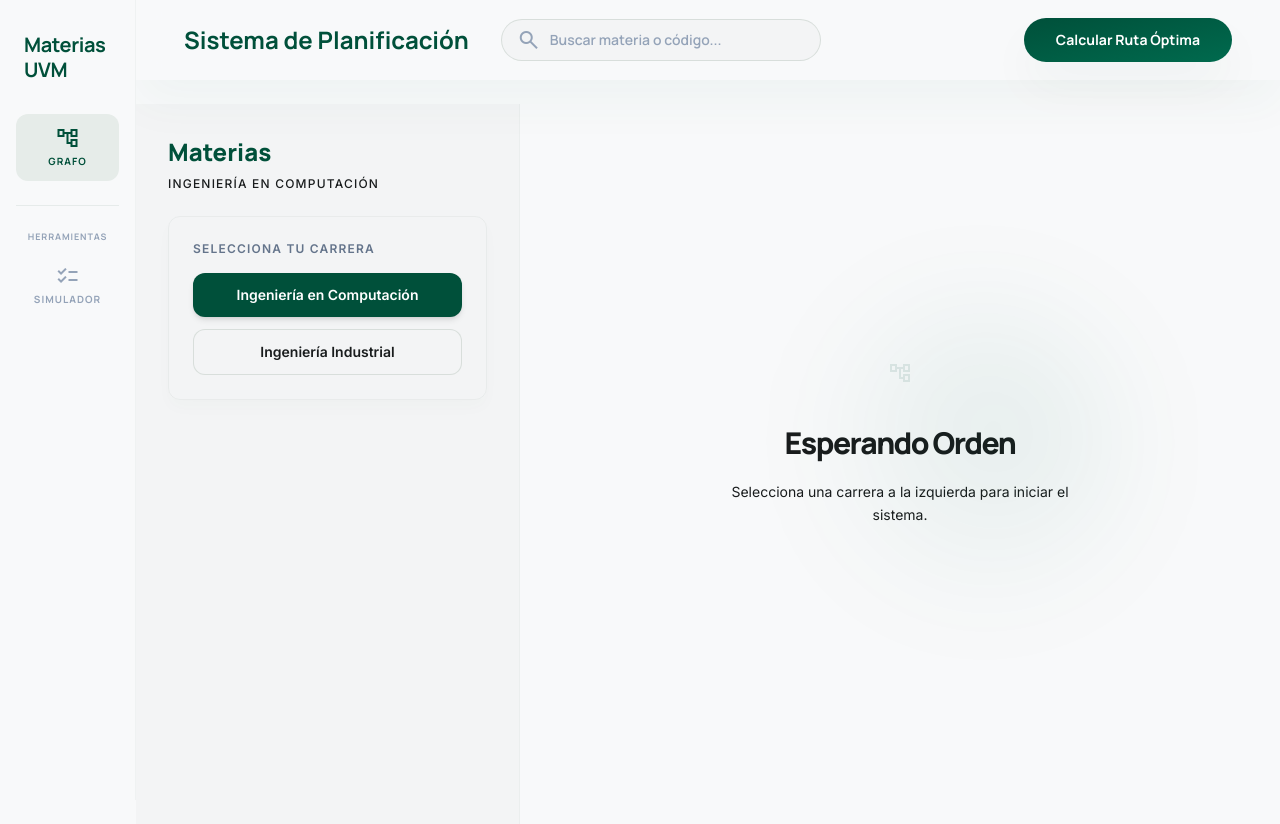
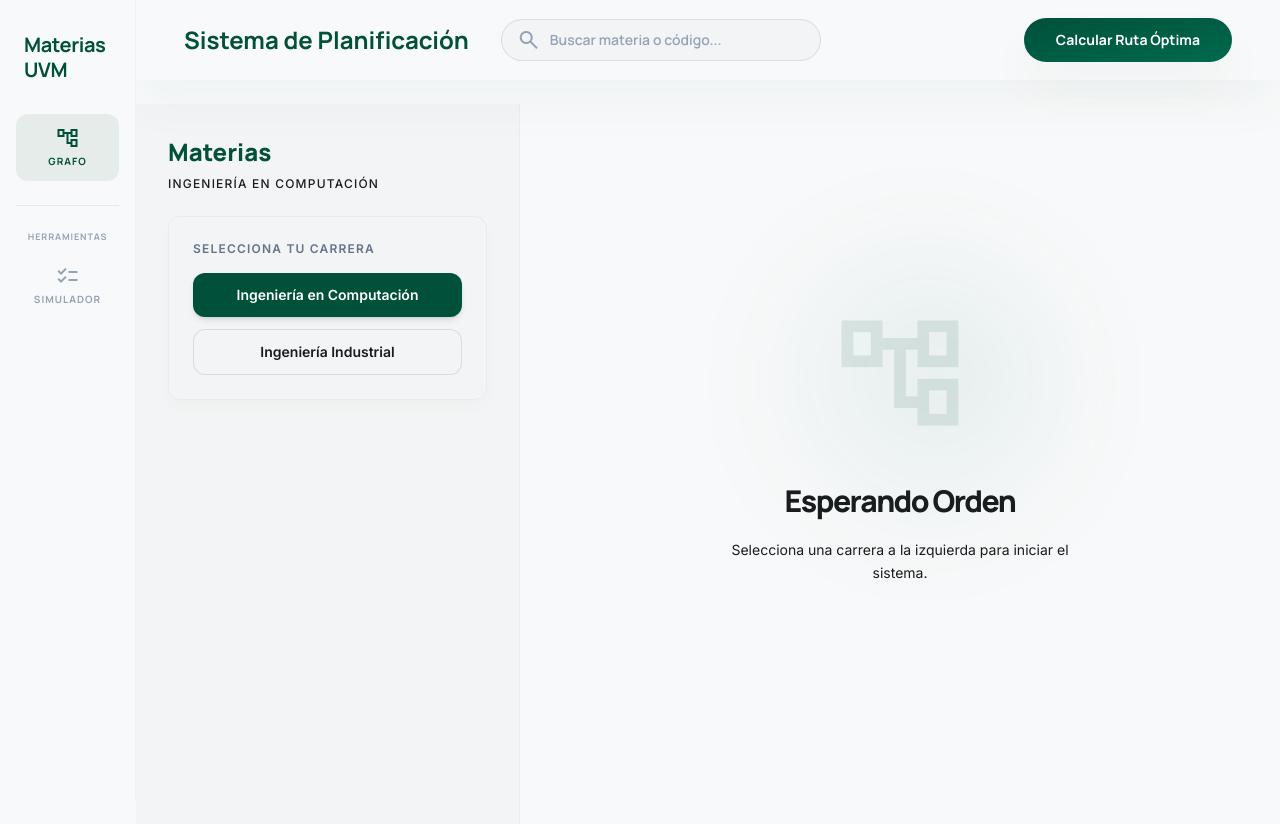
Before and after one commit to Nelsito/Planificador-Academico-UVM, a plain HTML site: page index.html in a window 1280 px wide. Drawn offline with nearby package versions, Linux system fonts and the light colour scheme.

Commit message:
Solucion de imagen de Grafos

```diff
--- a/index.html
+++ b/index.html
@@ -179,7 +179,8 @@
                         <div
                             class="w-64 h-64 rounded-full bg-gradient-to-tr from-primary/5 to-primary-container/20 blur-3xl absolute -top-10 -left-10 animate-pulse">
                         </div>
-                        <span class="material-symbols-outlined text-primary/10 text-[140px]">account_tree</span>
+                        <span class="material-symbols-outlined text-primary/10 relative z-10"
+                            style="font-size: 140px; line-height: 1;">account_tree</span>
                     </div>
                 </div>
                 <h3 class="text-3xl font-black font-headline text-on-surface mb-5 tracking-tighter">Esperando Orden</h3>
```
